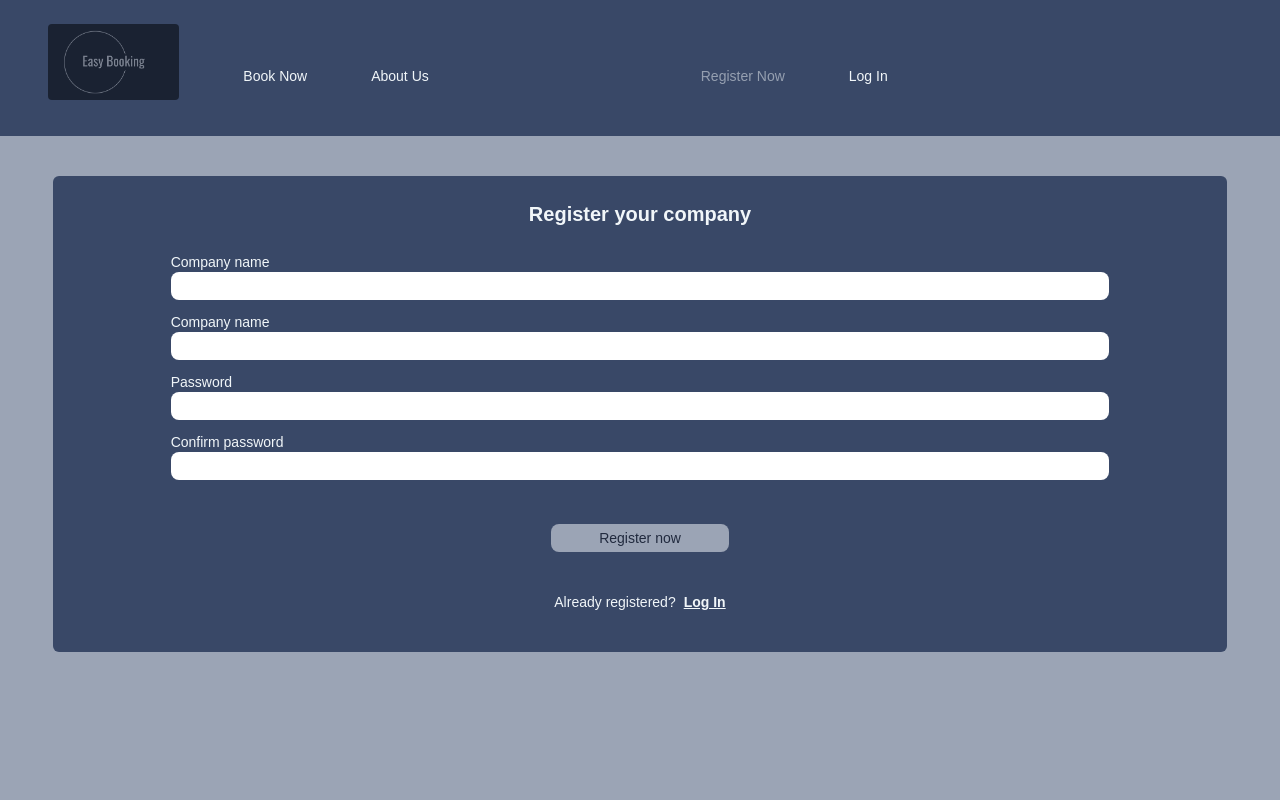
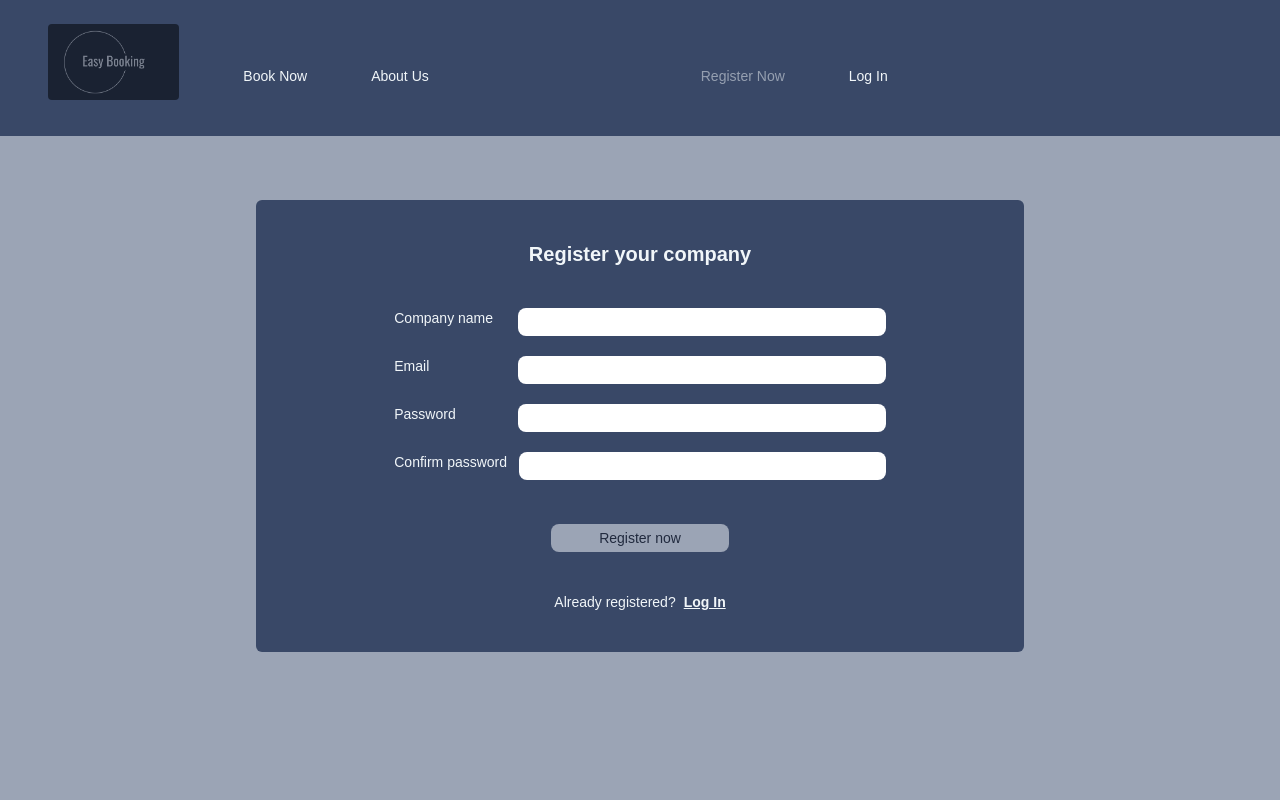
Before and after one commit to davidlidebrandt/bokningssytem, a Next.js app: page /register in a window 1280 px wide. Shown: the top 800 px of the page. Built offline with nearby package versions, Linux system fonts and the light colour scheme.

Commit message:
Fix responsiveness of input fields

```diff
--- a/pages/register.tsx
+++ b/pages/register.tsx
@@ -5,50 +5,50 @@ function register() {
 	return (
 		<main className="light-blue-bg">
 			<section className="grid place-items-center w-full">
-				<div className="medium-blue-bg w-11/12 my-10 rounded-md grid place-items-center light-c">
-					<h2 className="my-6 font-bold text-xl">
+				<div className="medium-blue-bg w-11/12 my-16 rounded-md grid place-items-center light-c md:max-w-3xl">
+					<h2 className="my-10 font-bold text-xl">
 						Register your company
 					</h2>
-					<form className="text-sm w-full grid place-items-center">
-						<div className="w-4/5">
-							<label className="block" htmlFor="companyName">
+					<form className="text-sm w-full grid place-items-center md:w-4/5">
+						<div className="w-4/5 md:flex gap-3 md:mb-2">
+							<label className="block text-nowrap min-w-28" htmlFor="companyName">
 								Company name
 							</label>
 							<input
-								className="block mb-3 rounded-lg w-full text-lg dark-blue-c"
+								className="block mb-3 rounded-lg w-full text-lg dark-blue-c md:w-auto md:grow"
 								id="companyName"
 								name="companyName"
 								type="text"
 							/>
 						</div>
-						<div className="w-4/5">
-							<label className="block" htmlFor="companyName">
-								Company name
+						<div className="w-4/5 md:flex gap-3 md:mb-2">
+							<label className="block text-nowrap min-w-28" htmlFor="email">
+								Email
 							</label>
 							<input
-								className="block mb-3 rounded-lg w-full text-lg dark-blue-c"
-								id="companyName"
-								name="companyName"
+								className="block mb-3 rounded-lg w-full text-lg dark-blue-c md:w-auto md:grow"
+								id="email"
+								name="email"
 								type="text"
 							/>
 						</div>
-						<div className="w-4/5">
-							<label className="block" htmlFor="password">
+						<div className="w-4/5 md:flex gap-3 md:mb-2">
+							<label className="block text-nowrap min-w-28" htmlFor="password">
 								Password
 							</label>
 							<input
-								className="block mb-3 rounded-lg w-full text-lg dark-blue-c"
+								className="block mb-3 rounded-lg w-full text-lg dark-blue-c md:w-auto md:grow"
 								id="password"
 								name="password"
 								type="text"
 							/>
 						</div>
-						<div className="w-4/5">
-							<label className="block" htmlFor="confirmPassword">
+						<div className="w-4/5 md:flex gap-3">
+							<label className="block text-nowrap min-w-28" htmlFor="confirmPassword">
 								Confirm password
 							</label>
 							<input
-								className="block mb-5 rounded-lg w-full text-lg dark-blue-c"
+								className="block mb-5 rounded-lg w-full text-lg dark-blue-c md:w-auto md:grow"
 								id="confirmPassword"
 								name="confirmPassword"
 								type="text"
```
